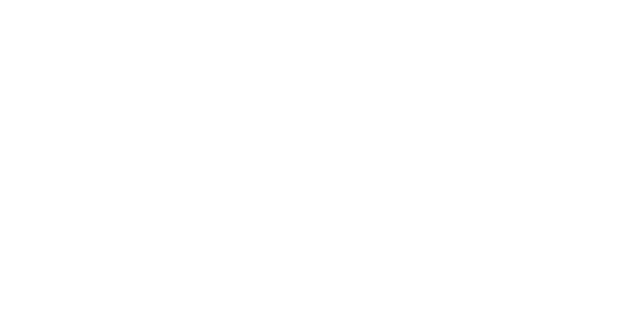
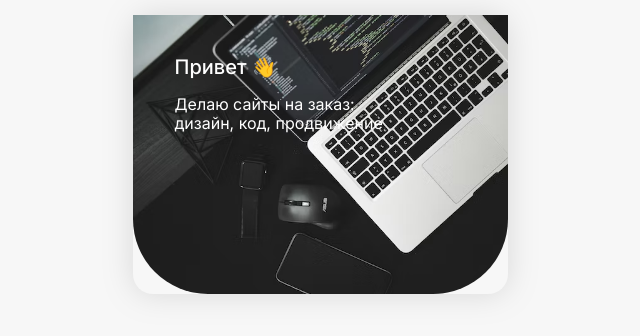
Before and after one commit to ykan84/taplink, a plain HTML site: page index.html in a window 1280 px wide. Shown: the whole page, without its empty margins (320-960 px from the left). Drawn offline with Linux system fonts and the light colour scheme; files that its build step writes are made by us from their sources.

Commit message:
add: header styles

```diff
--- a/css/style.css
+++ b/css/style.css
@@ -1,3 +1,30 @@
 * {
   box-sizing: border-box;
 }
+body {
+  background-color: #F7F7F7;
+  padding: 15px;
+  font-family: 'Inter', sans-serif;
+}
+.page-wrapper {
+  max-width: 375px;
+  margin: auto;
+  background: #F7F7F7;
+  box-shadow: 0px 0px 30px rgba(129, 129, 129, 0.25);
+  border-radius: 20px;
+}
+.header {
+  color: #fff;
+  padding: 40px 42px 145px;
+  background: url('../img/header-bg.png') no-repeat center / cover ; border-radius: 0px 0px 75px 75px;
+}
+.hello {
+  font-weight: 500;
+  font-size: 20px;
+  line-height: 24px;
+}
+.hello-text {
+  font-weight: 400;
+  font-size: 16px;
+  line-height: 19px;
+}
--- a/index.html
+++ b/index.html
@@ -4,11 +4,22 @@
   <meta charset="UTF-8">
   <meta http-equiv="X-UA-Compatible" content="IE=edge">
   <meta name="viewport" content="width=device-width, initial-scale=1.0">
-  <link rel="stylesheet" href="normalize.css">
+  <link rel="preconnect" href="https://fonts.googleapis.com">
+  <link rel="preconnect" href="https://fonts.gstatic.com" crossorigin>
+  <link href="https://fonts.googleapis.com/css2?family=Inter:wght@400;500&display=swap" rel="stylesheet">
+  <link rel="stylesheet" href="css/normalize.css">
   <link rel="stylesheet" href="css/style.css">
   <title>Евгений Кан</title>
 </head>
 <body>
+  <div class="page-wrapper">
+    <header class="header">
+      <span class="hello">Привет 👋</span>
+      <p class="hello-text">Делаю сайты на заказ:
+        <br>дизайн, код, продвижение</p>
+    </header>
+  </div>
+  <!-- /.page-wrapper -->
 
   <script src="js/main.js"></script>
 </body>
```
Also changed, not shown: img/header-bg.png (added).
